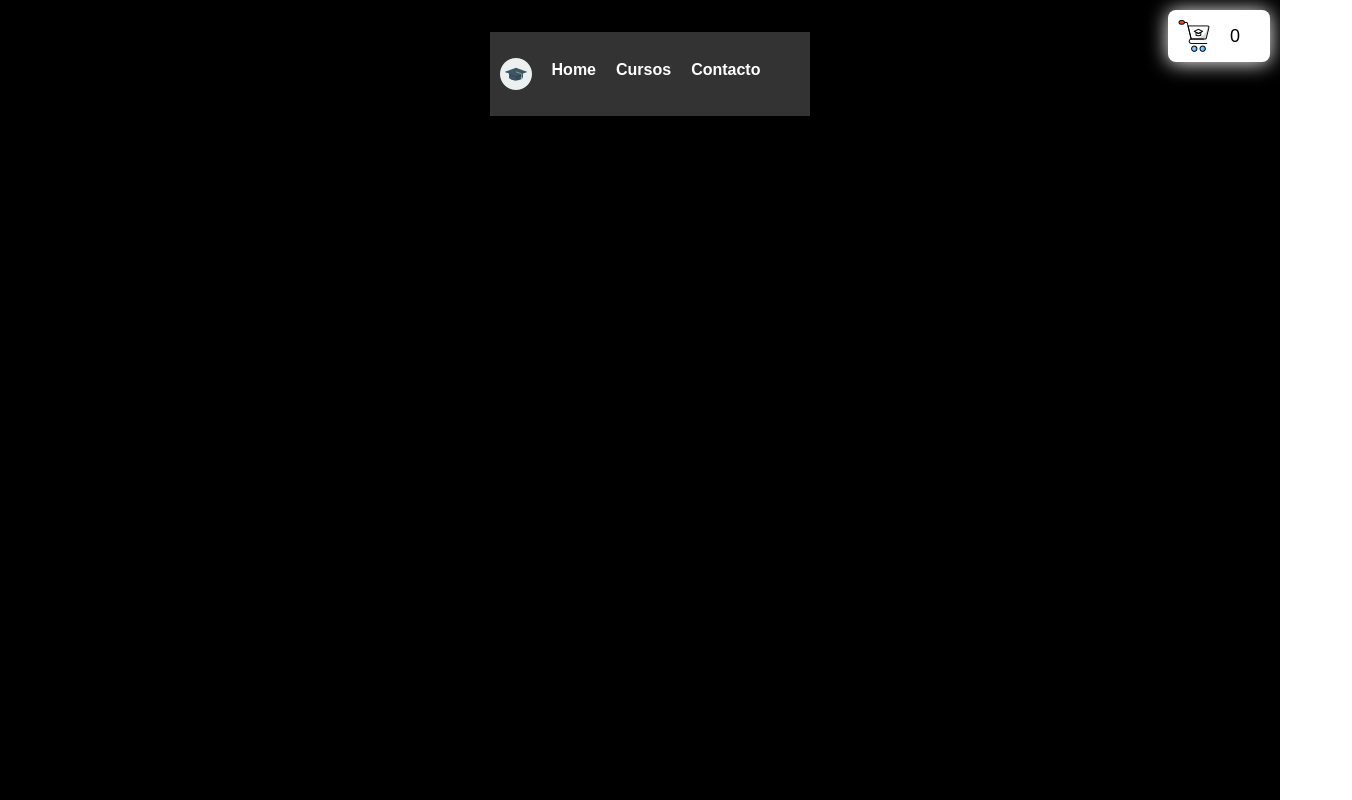
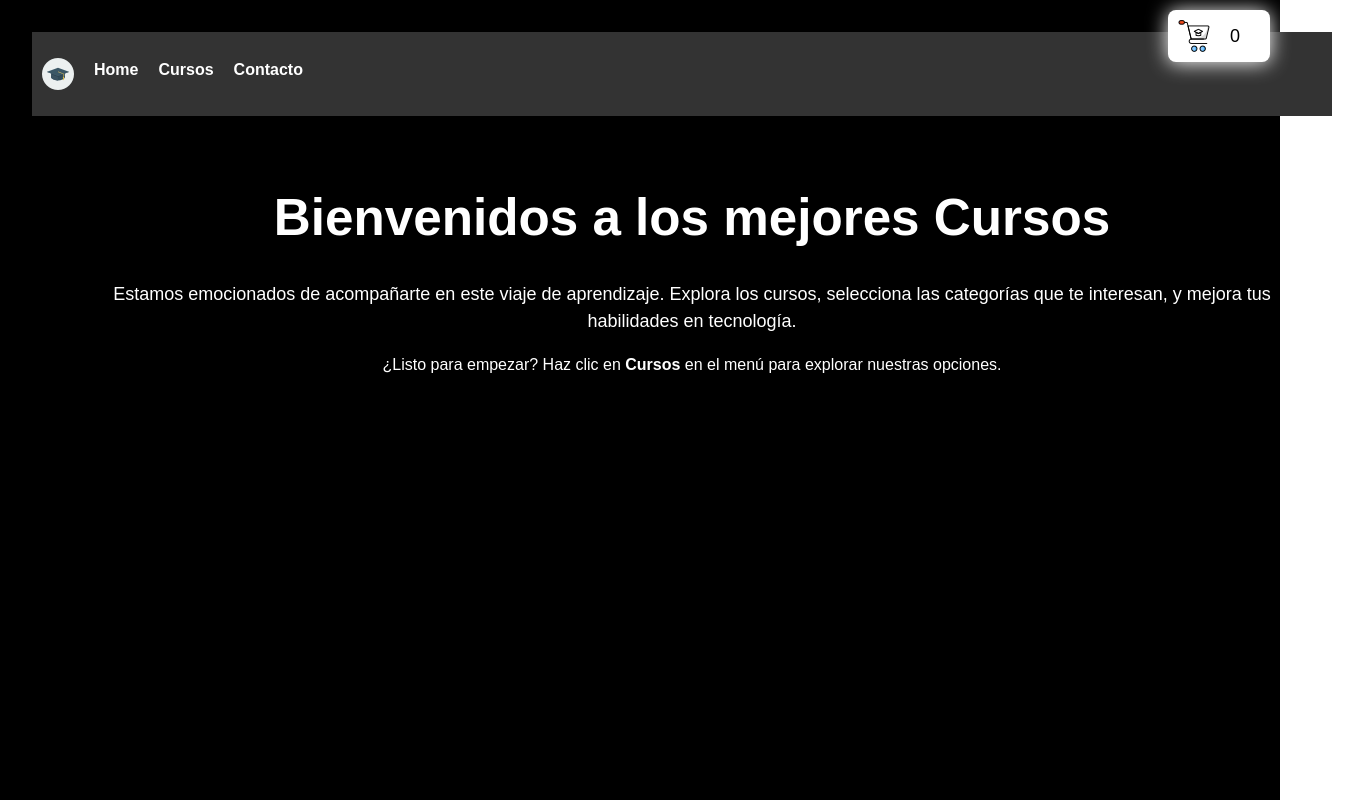
Before and after one commit to Noshygjm/ecommerce, a React (Vite) app: page / in a window 1280 px wide. Shown: the whole page, 1352 px wide, since content can reach past the window. Built offline with nearby package versions, Linux system fonts and the light colour scheme.

Commit message:
se agrego home y contact

```diff
--- a/src/App.css
+++ b/src/App.css
@@ -25,6 +25,7 @@ main {
   margin: 0 auto;
   padding: 2rem;
   text-align: center;
+  width: 100%;
 }
 
 /* Posicion del NavBar */
--- a/src/App.jsx
+++ b/src/App.jsx
@@ -11,6 +11,7 @@ function App() {
       <NavBar />
       <main>
         <Routes>
+          <Route exact path="/" element={<Home />} />
           <Route exact path="/home" element={<Home />} />
           <Route exact path="/cursos" element={<ItemListContainer />} />
           <Route exact path="/contacto" element={<Contacto />} />
--- a/src/components/NavBar/NavBar.jsx
+++ b/src/components/NavBar/NavBar.jsx
@@ -22,7 +22,7 @@ const NavBar = () => {
           <li><Link to="/home">Home</Link></li>
 
           <li className="dropdown">
-            <a href="#Cursos">Cursos</a>
+          <Link to="/cursos">Cursos</Link>
             <ul className="dropdown-menu">
               {categorias.map((categoria) => (
                 <li key={categoria}>
```
